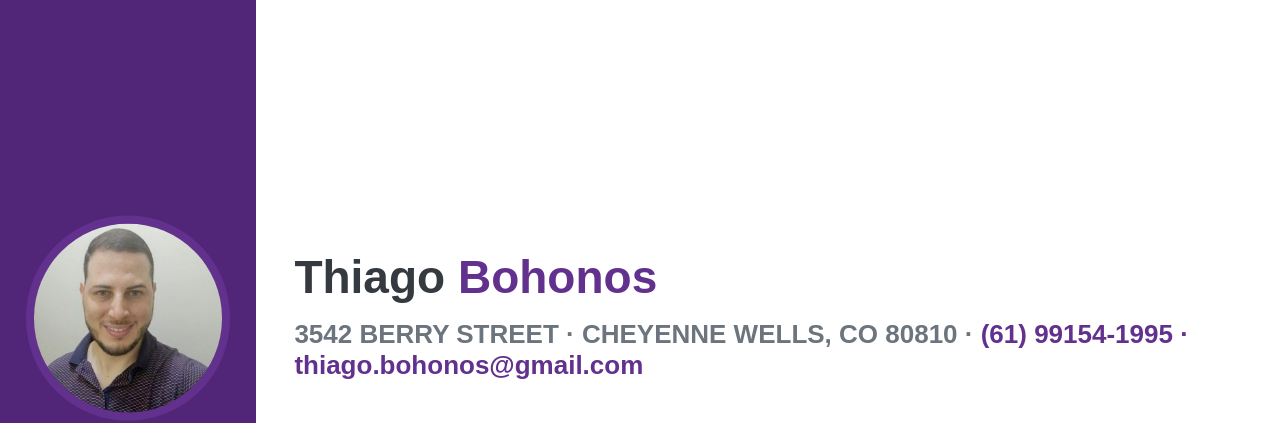
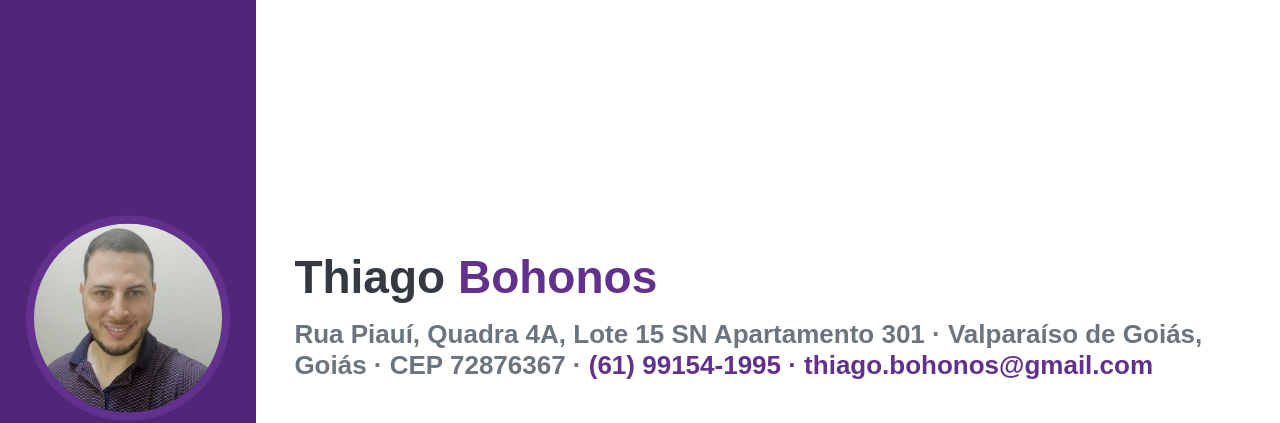
Before and after one commit to TBohonoss/portifolio, a plain HTML site: page index.html in a window 1280 px wide. Shown: the top 423 px of the page. Drawn offline with Linux system fonts and the light colour scheme; a web font is replaced by a local one.

Commit message:
Alteração do endereço

```diff
--- a/index.html
+++ b/index.html
@@ -29,7 +29,7 @@
 
         <section class="descricao">
           <h2>Thiago <span>Bohonos</span></h2>
-          <h3>3542 BERRY STREET · CHEYENNE WELLS, CO 80810 · <span>(61) 99154-1995 · thiago.bohonos@gmail.com</span></h3>
+          <h3>Rua Piauí, Quadra 4A, Lote 15 SN Apartamento 301 · Valparaíso de Goiás, Goiás · CEP 72876367 · <span>(61) 99154-1995 · thiago.bohonos@gmail.com</span></h3>
           <p>I am experienced in leveraging agile frameworks to provide a robust synopsis for high level overviews. Iterative approaches to corporate strategy foster collaborative thinking to further the overall value proposition.</p>
 
           <div class="icons-social">
```
